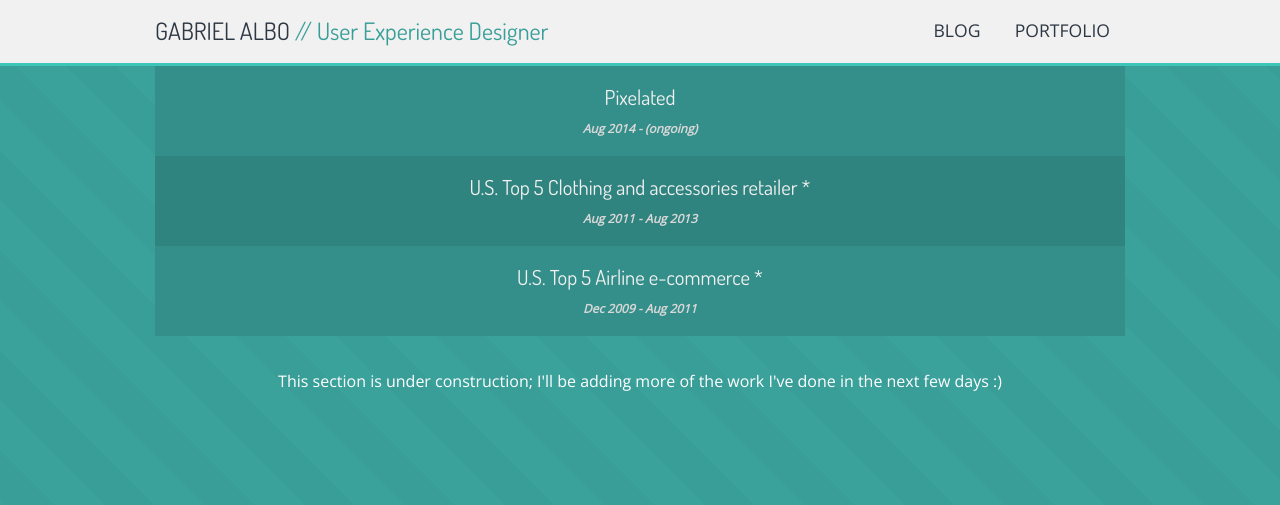
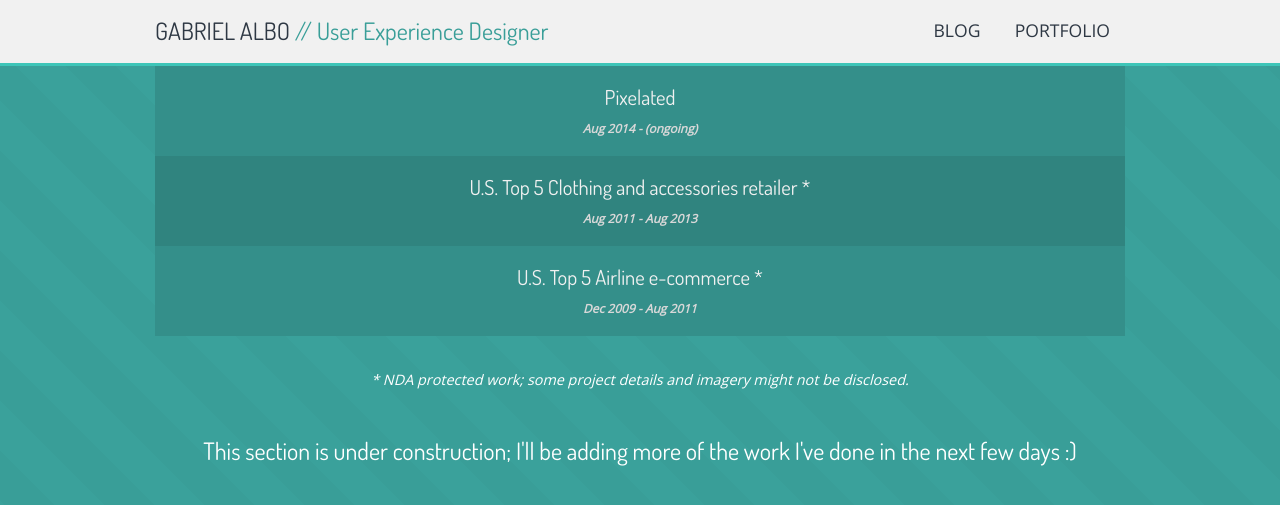
Before and after one commit to albogabriel/gabrielalbo.com, a Jekyll site: the page built from portfolio/index.html, in a window 1280 px wide. Shown: the top 505 px of the page. Built offline with Jekyll 4.4.1, drawn with Linux system fonts in a browser that asks for light colours; Markdown is read by kramdown in place of the engine named in the settings.

Commit message:
Adding NDA disclaimer

```diff
--- a/portfolio/index.html
+++ b/portfolio/index.html
@@ -17,7 +17,8 @@ title: Gabriel Albo - Projects
         </li>
       {% endfor %}
     </ul>
-
-    <p style="color: white; text-align: center;">This section is under construction; I'll be adding more of the work I've done in the next few days :)</p>
+    <p style="color: white; text-align: center; font-style: italic; font-size: 90%;">* NDA protected work; some project details and imagery might not be disclosed.</p>
+<br>
+    <p style="color: white; text-align: center; font-family: 'Dosis', sans-serif; font-size: x-large;">This section is under construction; I'll be adding more of the work I've done in the next few days :)</p>
   </div>
 </div>
```
